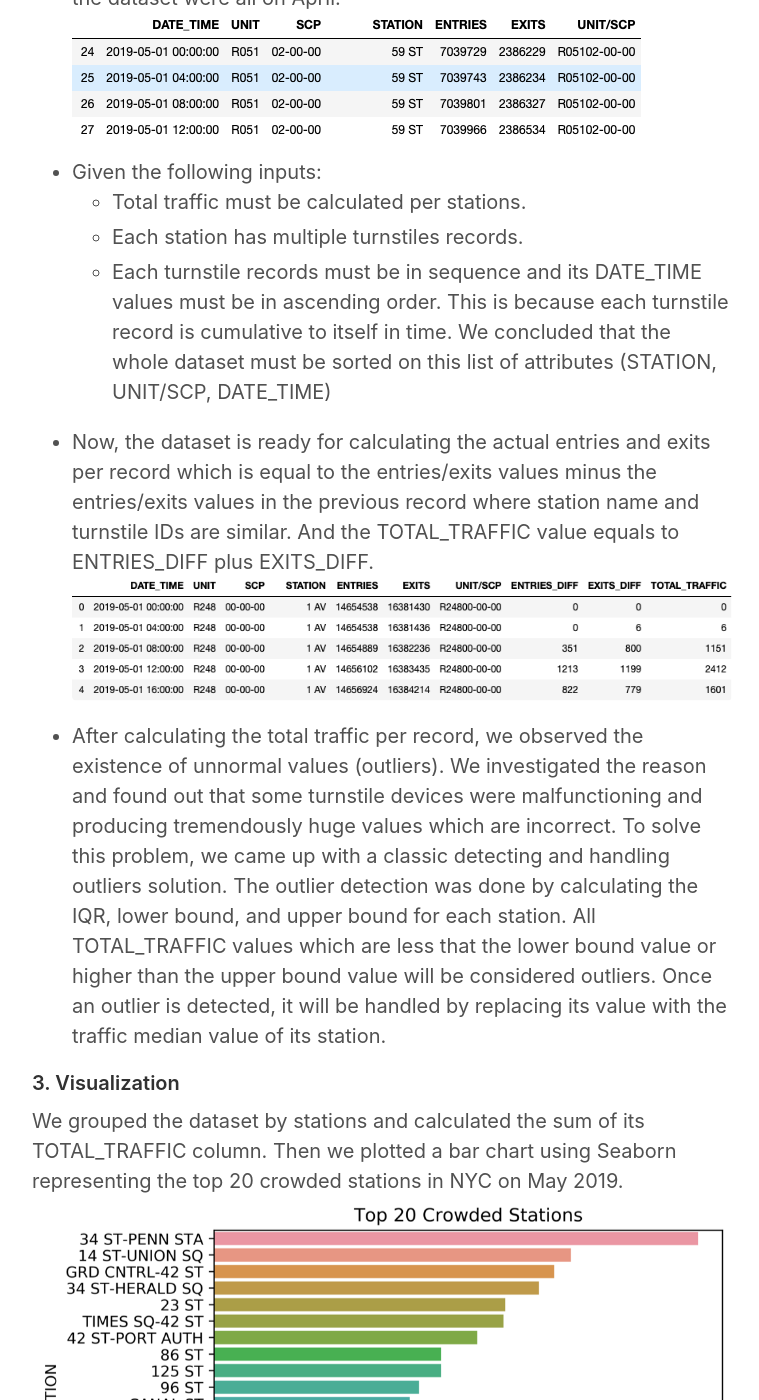
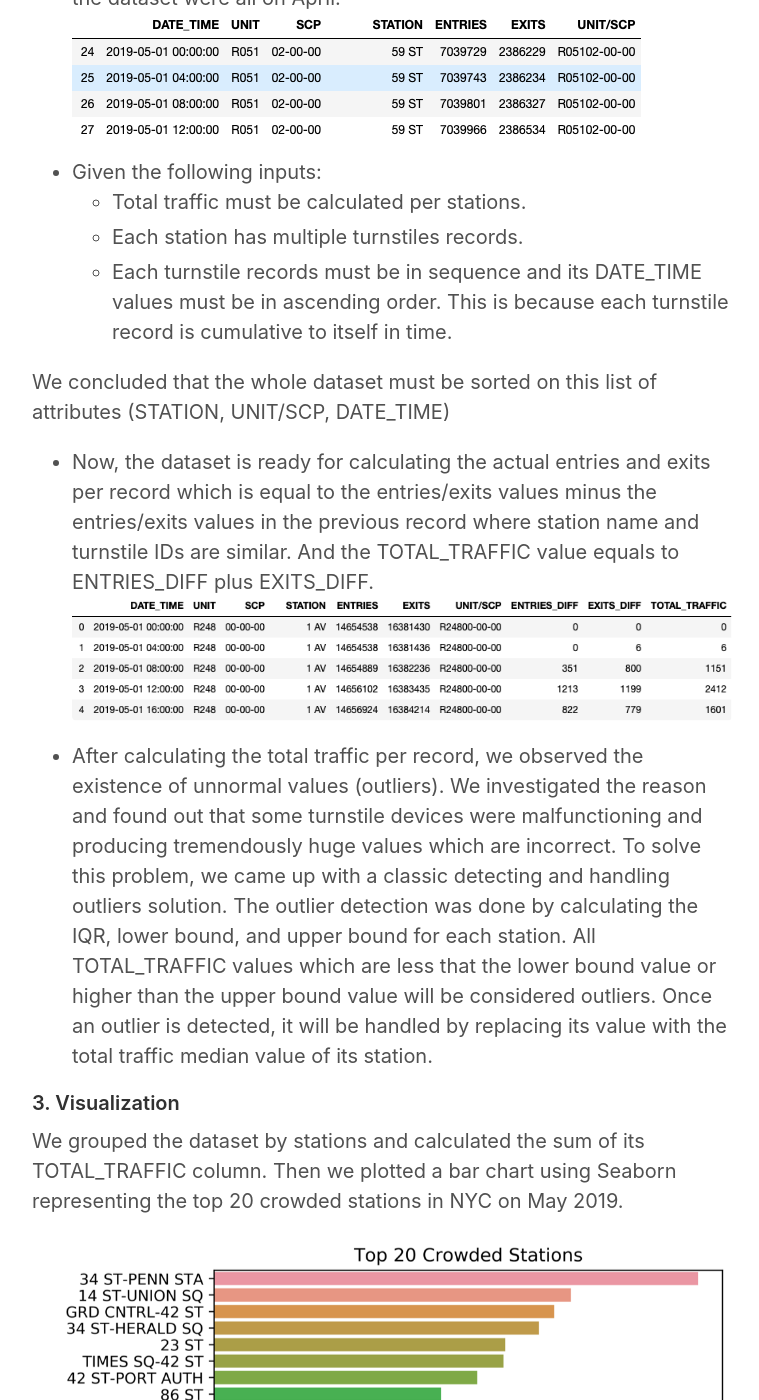
Before and after one commit to reemalmuqbil/reemalmuqbil.github.io, a Jekyll site: the page built from _posts/2019-09-07-Testing-Local-Images.md, in a window 1280 px wide and 1400 px high, scrolled down 1645 px. Shown: the whole window, without its empty margins (258-1017 px from the left). Built offline with Jekyll 4.4.1, drawn with Linux system fonts in a browser that asks for light colours.

Commit message:
edited lines spacing

```diff
--- a/_posts/2019-09-07-Testing-Local-Images.md
+++ b/_posts/2019-09-07-Testing-Local-Images.md
@@ -33,19 +33,24 @@ This is what the original dataset looks like, and you can find an exact descript
    - Total traffic must be calculated per stations.
    - Each station has multiple turnstiles records.
    - Each turnstile records must be in sequence and its DATE_TIME values must be in ascending order. This is because each turnstile record is cumulative to itself in time.
+
 We concluded that the whole dataset must be sorted on this list of attributes (STATION, UNIT/SCP, DATE_TIME)
 * Now, the dataset is ready for calculating the actual entries and exits per record which is equal to the entries/exits values minus the entries/exits values in the previous record where station name and turnstile IDs are similar. And the TOTAL_TRAFFIC value equals to ENTRIES_DIFF plus EXITS_DIFF.
 ![calc]({{ site.url }}/images/calculations.png)
 
-* After calculating the total traffic per record, we observed the existence of unnormal values (outliers). We investigated the reason and found out that some turnstile devices were malfunctioning and producing tremendously huge values which are incorrect. To solve this problem, we came up with a classic detecting and handling outliers solution. The outlier detection was done by calculating the IQR, lower bound, and upper bound for each station. All TOTAL_TRAFFIC values which are less that the lower bound value or higher than the upper bound value will be considered outliers. Once an outlier is detected, it will be handled by replacing its value with the traffic median value of its station.
+* After calculating the total traffic per record, we observed the existence of unnormal values (outliers). We investigated the reason and found out that some turnstile devices were malfunctioning and producing tremendously huge values which are incorrect. To solve this problem, we came up with a classic detecting and handling outliers solution. The outlier detection was done by calculating the IQR, lower bound, and upper bound for each station. All TOTAL_TRAFFIC values which are less that the lower bound value or higher than the upper bound value will be considered outliers. Once an outlier is detected, it will be handled by replacing its value with the total traffic median value of its station.
 
 ##### 3. Visualization
 We grouped the dataset by stations and calculated the sum of its TOTAL_TRAFFIC column. Then we plotted a bar chart using Seaborn representing the top 20 crowded stations in NYC on May 2019.
+
 ![graph-1]({{ site.url }}/images/Picture1.png)
+
 
 The Figure below is a graph of one of the top 20 stations representing the total traffic for each day in May 2019. We concluded from the graph that weekdays are the most crowded days unlike weekends.
 
+
 ![graph-2]({{ site.url }}/images/Picture2.png)
+
 
 ### Decision Making
 After completing the analysis and visualization, we recommend distributing the teams on the following stations at weekdays:
```
